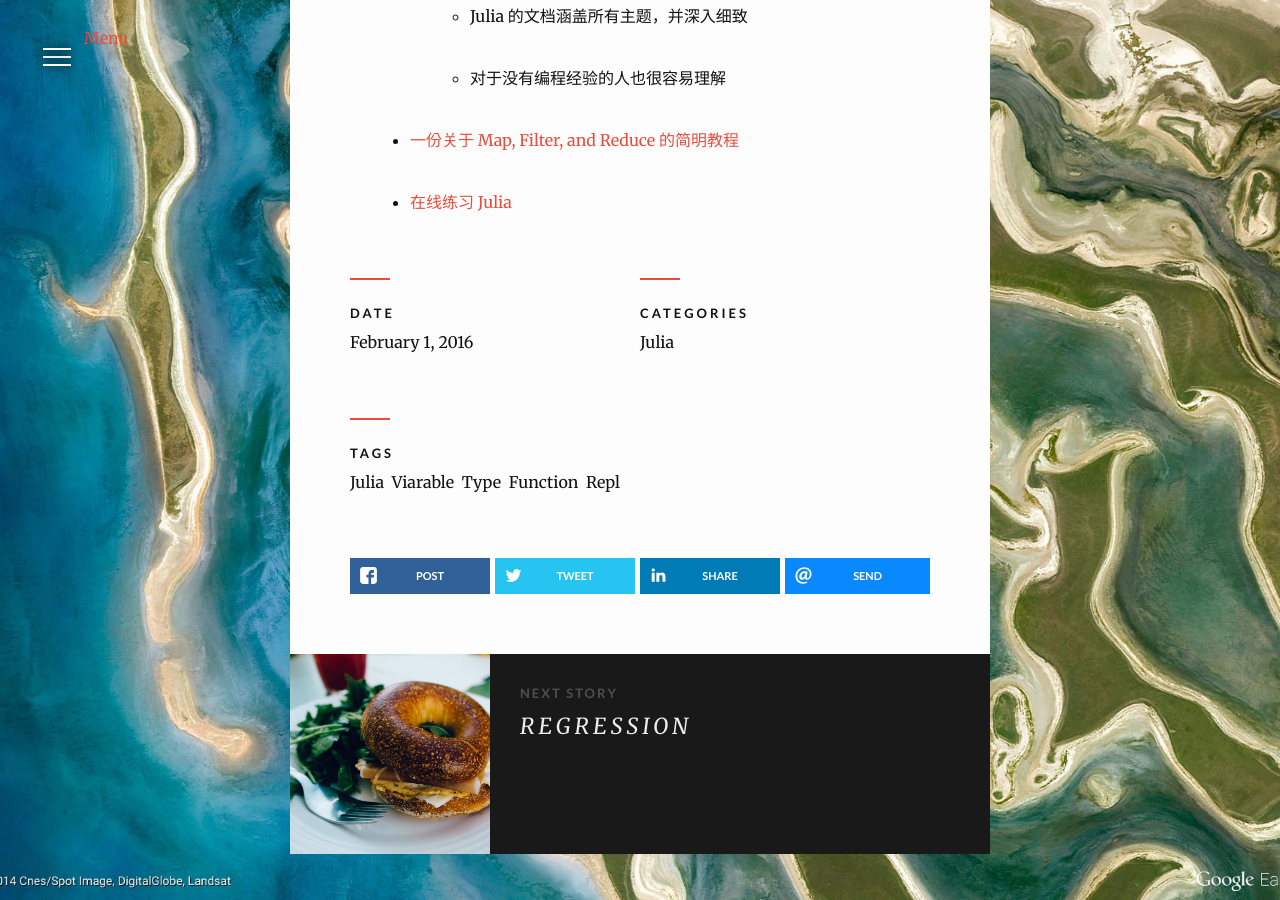
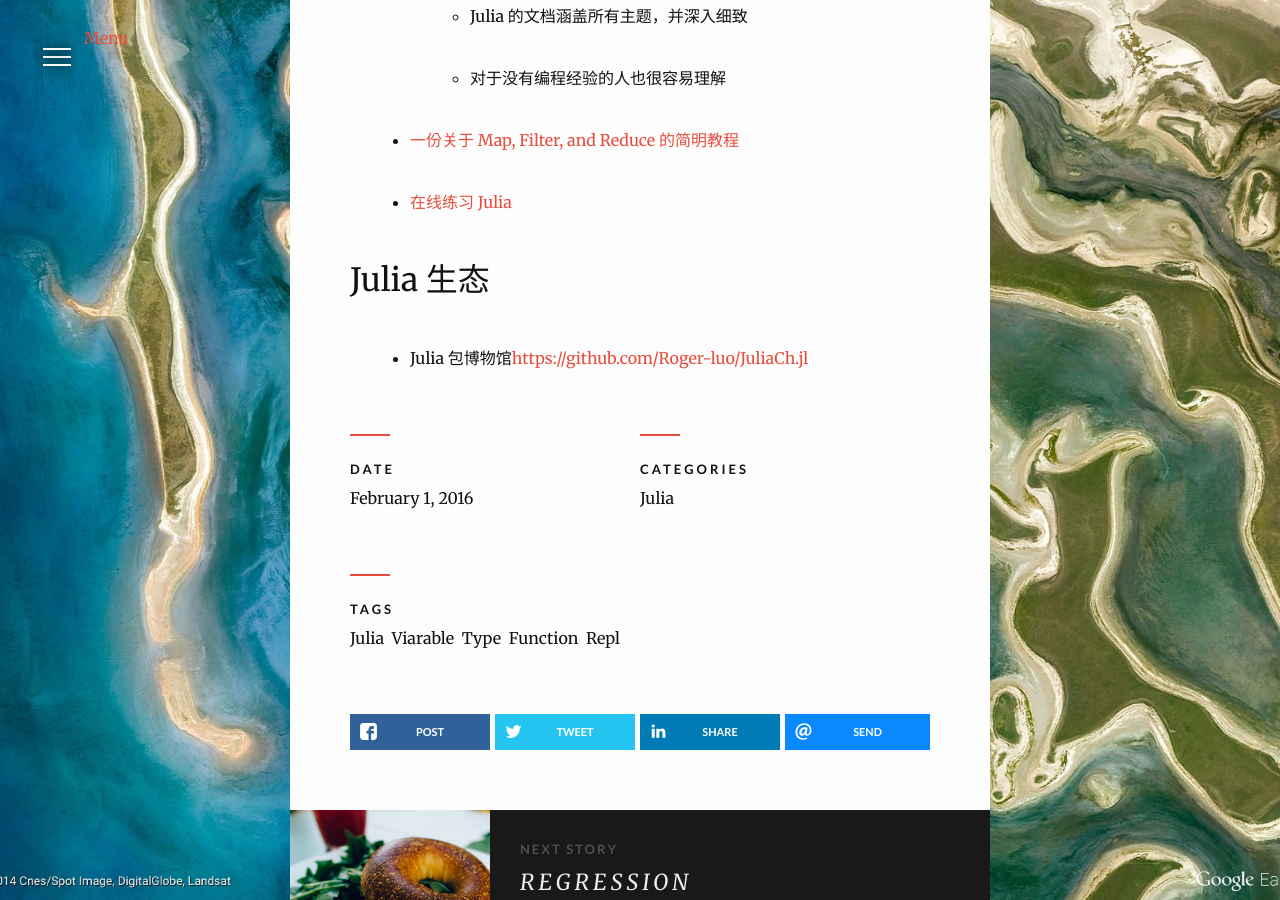
Before and after one commit to quxiaofeng/MachineLearningWithJulia.jl, a Jekyll site: the page built from _posts/2016-02-01-julia-basics.md, in a window 1280 px wide and 900 px high, scrolled down 19880 px. Built offline with Jekyll 4.4.1, drawn with Linux system fonts in a browser that asks for light colours; nearby versions of some CDN libraries; comment, search, counter and statistics services are not loaded.

Commit message:
Update 2016-02-01-julia-basics.md

```diff
--- a/_posts/2016-02-01-julia-basics.md
+++ b/_posts/2016-02-01-julia-basics.md
@@ -550,3 +550,7 @@ square([1, 2, 3, 4, 5])
 + [一份关于 Map, Filter, and Reduce 的简明教程](https://mmstickman.wordpress.com/programming/julia/map-filter-and-reduce/)
 
 + [在线练习 Julia](http://www.tutorialspoint.com/)
+
+## Julia 生态
+
++ Julia 包博物馆[https://github.com/Roger-luo/JuliaCh.jl](https://github.com/Roger-luo/JuliaCh.jl)
```
